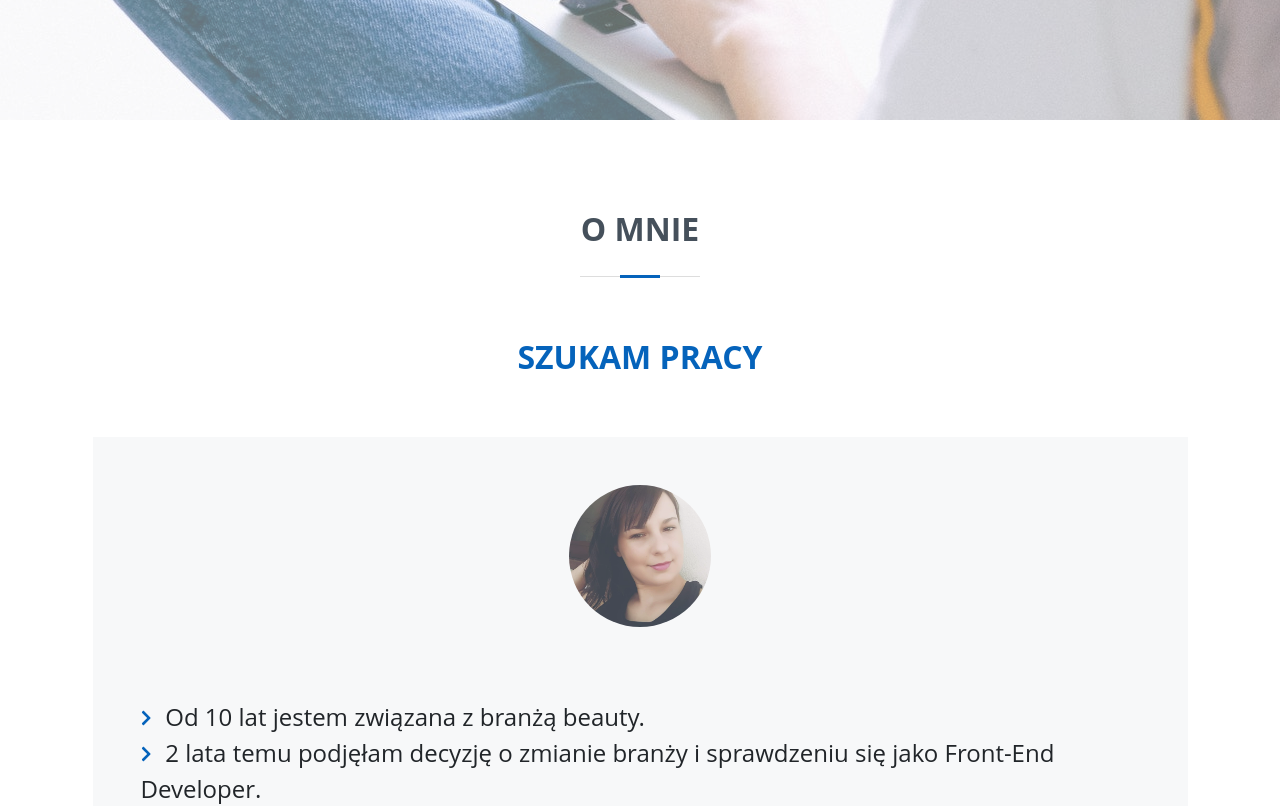
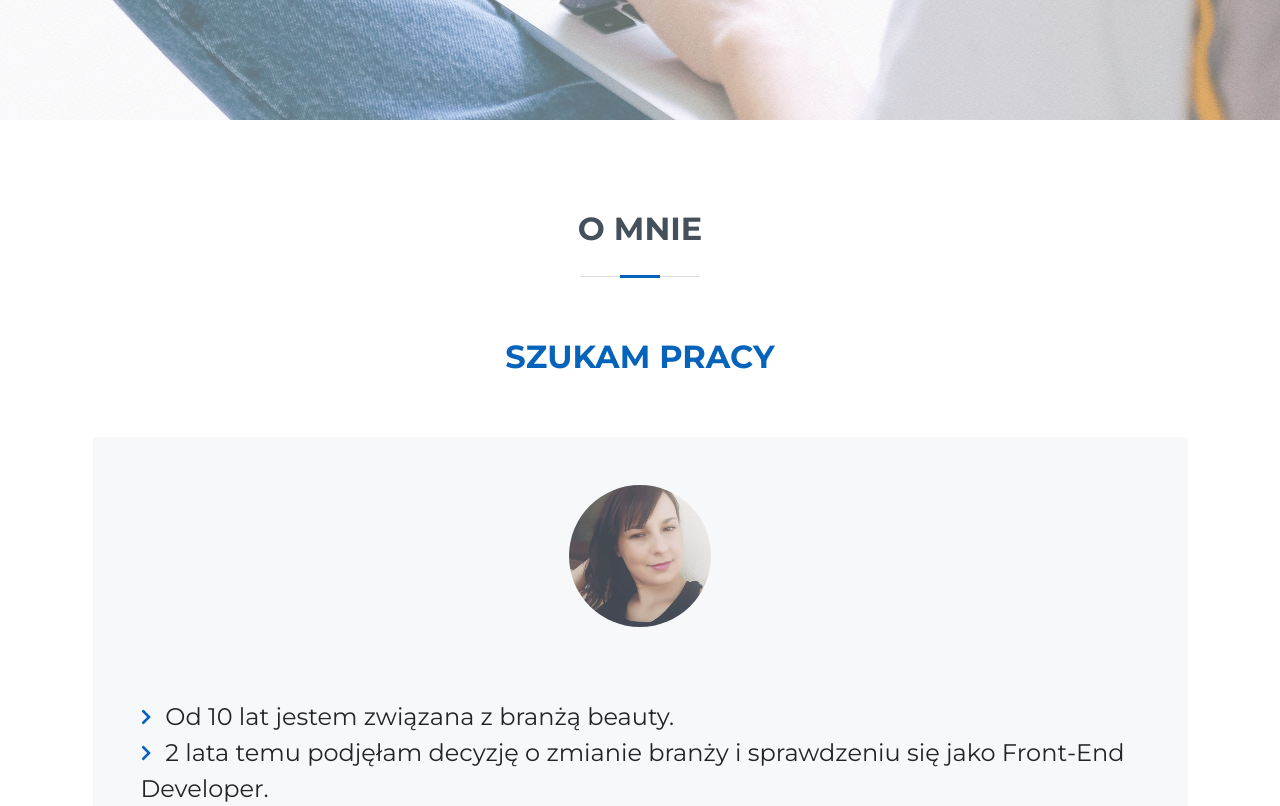
Before and after one commit to AnnaPawlik/Portfolio, a React (Create React App) app in the folder client/: page / in a window 1280 px wide. Shown: the part 680-1486 px from the top of the page. Built offline with nearby package versions, Linux system fonts and the light colour scheme.

Commit message:
Change font

```diff
--- a/client/src/components/common/SectionTitle/SectionTitle.scss
+++ b/client/src/components/common/SectionTitle/SectionTitle.scss
@@ -1,7 +1,7 @@
 .section-title {
     padding: 30px 0;
     font-size: 32px;
-    font-weight: bold;
+    font-weight: 700;
     margin-bottom: 60px;
     position: relative;
     color: #45505b;
--- a/client/src/components/features/Projects/Projects.js
+++ b/client/src/components/features/Projects/Projects.js
@@ -31,8 +31,10 @@
                                 <CardTitle tag="h5" className="text-uppercase">Sklep internetowy</CardTitle>
                                 <CardSubtitle tag="h6" className="mb-2 text-muted">Technologie:</CardSubtitle>
                                 <CardText>React, Redux, Bootstrap</CardText>
+                                <div>
                                     <Link to={{pathname:"https://homeshop-b1933.firebaseapp.com/"}} target="_blank" className="link btn btn-light mx-2">Demo</Link>
                                     <Link to={{pathname:"https://github.com/AnnaPawlik/Final_Project"}} target="_blank" className="link btn btn-light mx-2">Github</Link>
+                                </div>
                             </CardBody>
                         </Card>
                     </div>
@@ -43,8 +45,10 @@
                                 <CardTitle tag="h5" className="text-uppercase">Strona restauracji</CardTitle>
                                 <CardSubtitle tag="h6" className="mb-2 text-muted">Technologie:</CardSubtitle>
                                 <CardText>HTML, CSS, JavaScript, Bootstrap</CardText>
+                                <div>
                                     <Link to={{pathname:"https://annapawlik.github.io/Restaurant_Layout/"}} target="_blank" className="link btn btn-light mx-2">Demo</Link>
                                     <Link to={{pathname:"https://github.com/AnnaPawlik/Restaurant_Layout"}} target="_blank" className="link btn btn-light mx-2">Github</Link>
+                                </div>
                             </CardBody>
                         </Card>
                         <Card className="m-4 card">
@@ -53,8 +57,10 @@
                                 <CardTitle tag="h5" className="text-uppercase">Strona biura podróży</CardTitle>
                                 <CardSubtitle tag="h6" className="mb-2 text-muted">Technologie:</CardSubtitle>
                                 <CardText>HTML, Sass, JavaScript</CardText>
+                                <div>
                                     <Link to={{pathname:"https://annapawlik.github.io/Travel_Project/"}} target="_blank" className="link btn btn-light mx-2">Demo</Link>
                                     <Link to={{pathname:"https://github.com/AnnaPawlik/Travel_Project"}} target="_blank" className="link btn btn-light mx-2">Github</Link>
+                                </div>
                             </CardBody>
                         </Card>
                     </div>
@@ -65,8 +71,10 @@
                                 <CardTitle tag="h5" className="text-uppercase">Cięcie PSD do HTML</CardTitle>
                                 <CardSubtitle tag="h6" className="mb-2 text-muted">Technologie:</CardSubtitle>
                                 <CardText>HTML, Sass</CardText>
+                                <div>
                                     <Link to={{pathname:"https://annapawlik.github.io/Picture_perfect/"}} target="_blank" className="link btn btn-light mx-2">Demo</Link>
                                     <Link to={{pathname:"https://github.com/AnnaPawlik/Picture_perfect"}} target="_blank" className="link btn btn-light mx-2">Github</Link>
+                                </div>
                             </CardBody>
                         </Card>
                         <Card className="m-4 card">
@@ -75,8 +83,10 @@
                                 <CardTitle tag="h5" className="text-uppercase">Panel administracyjny</CardTitle>
                                 <CardSubtitle tag="h6" className="mb-2 text-muted">Technologie:</CardSubtitle>
                                 <CardText>HTML, Sass, JavaScript</CardText>
+                                <div>
                                     <Link to={{pathname:"https://annapawlik.github.io/Administration_panel/"}} target="_blank" className="link btn btn-light mx-2">Demo</Link>
                                     <Link to={{pathname:"https://github.com/AnnaPawlik/Administration_panel"}} target="_blank" className="link btn btn-light mx-2">Github</Link>
+                                </div>
                             </CardBody>
                         </Card>
                     </div>
--- a/client/src/components/features/Projects/Projects.scss
+++ b/client/src/components/features/Projects/Projects.scss
@@ -20,6 +20,10 @@
 
     .card-body {
         min-height: 250px;
+        display: flex;
+        justify-content: center;
+        align-items: center;
+        flex-direction: column;
     }
 }
 
--- a/client/src/styles/global.scss
+++ b/client/src/styles/global.scss
@@ -1,6 +1,8 @@
+@import url('https://fonts.googleapis.com/css2?family=Montserrat:wght@400;700&display=swap');
+
 .section {
     padding: 60px 0 0;
-    font-family: "Open Sans", sans-serif;
+    font-family: 'Montserrat', sans-serif;
     width: 100%;
 }
 
```
Lines whose indentation alone changed are shown as unchanged.
